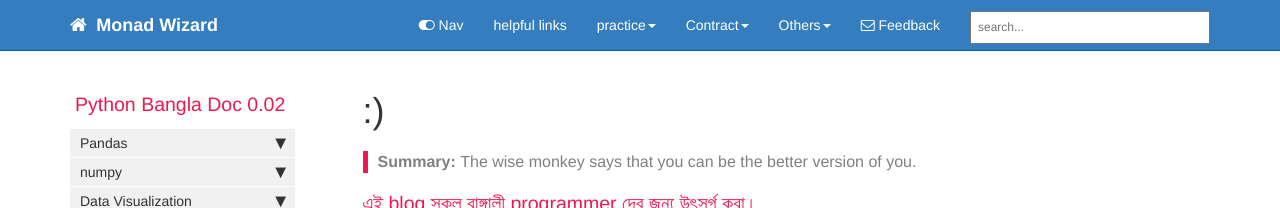
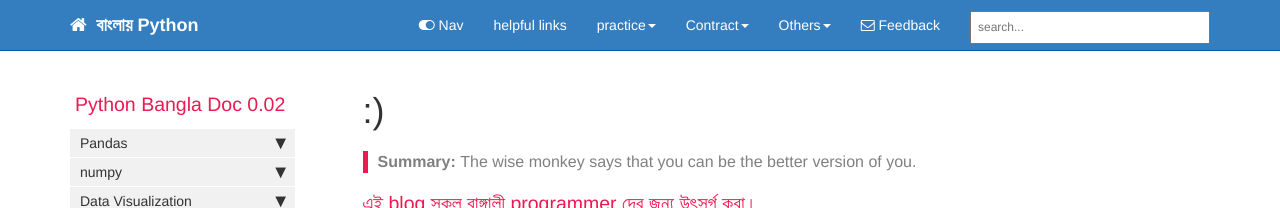
Before and after one commit to MonadWizard/blog-v2, a Jekyll site: the page built from index.html, in a window 1280 px wide. Shown: the top 208 px of the page. Built offline with Jekyll 4.4.1, drawn with Linux system fonts in a browser that asks for light colours; comment, search, counter and statistics services are not loaded.

Commit message:
update_domain

```diff
--- a/_config.yml
+++ b/_config.yml
@@ -3,7 +3,7 @@ repository: MonadWizard/documentation-theme-jekyll
 output: web
 # this property is useful for conditional filtering of content that is separate from the PDF.
 
-topnav_title: Monad Wizard
+topnav_title: বাংলায় Python
 # this appears on the top navigation bar next to the home button
 
 site_title: Home
```
